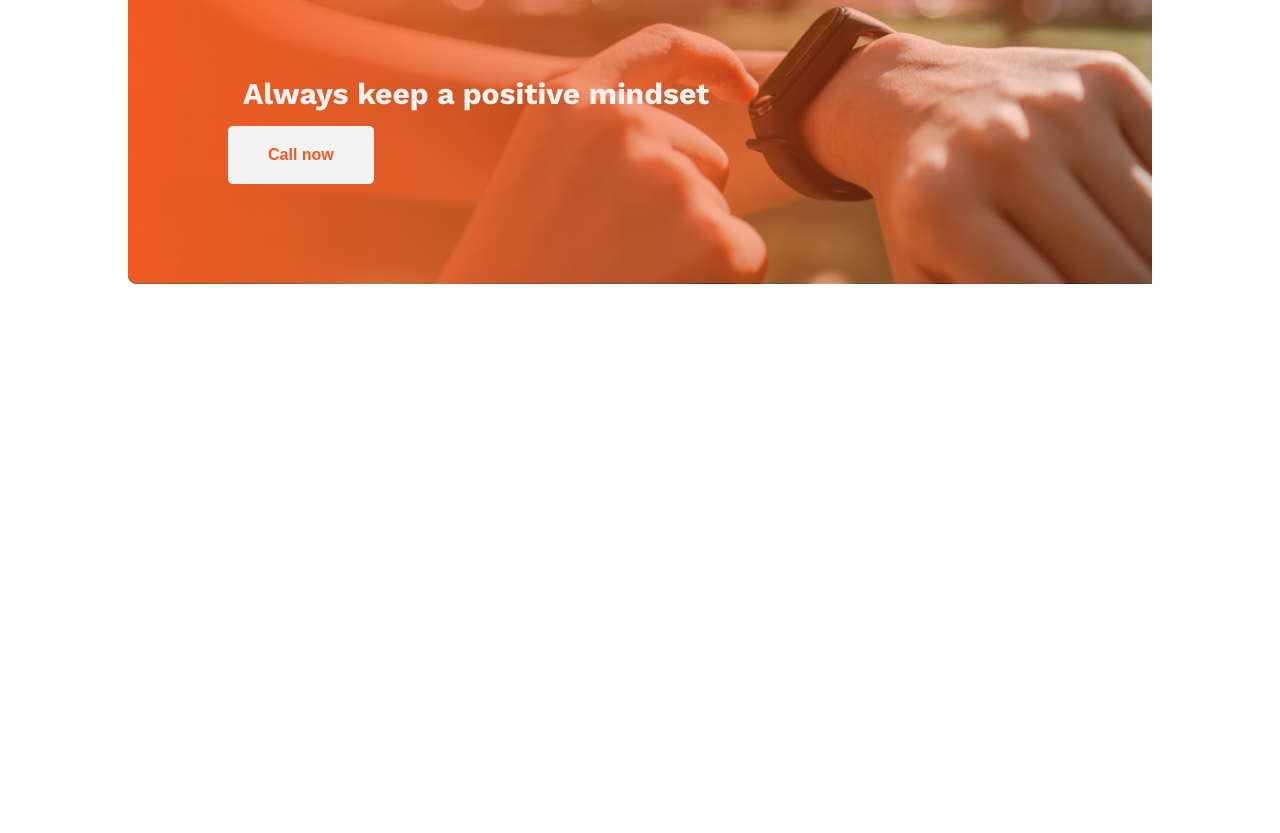
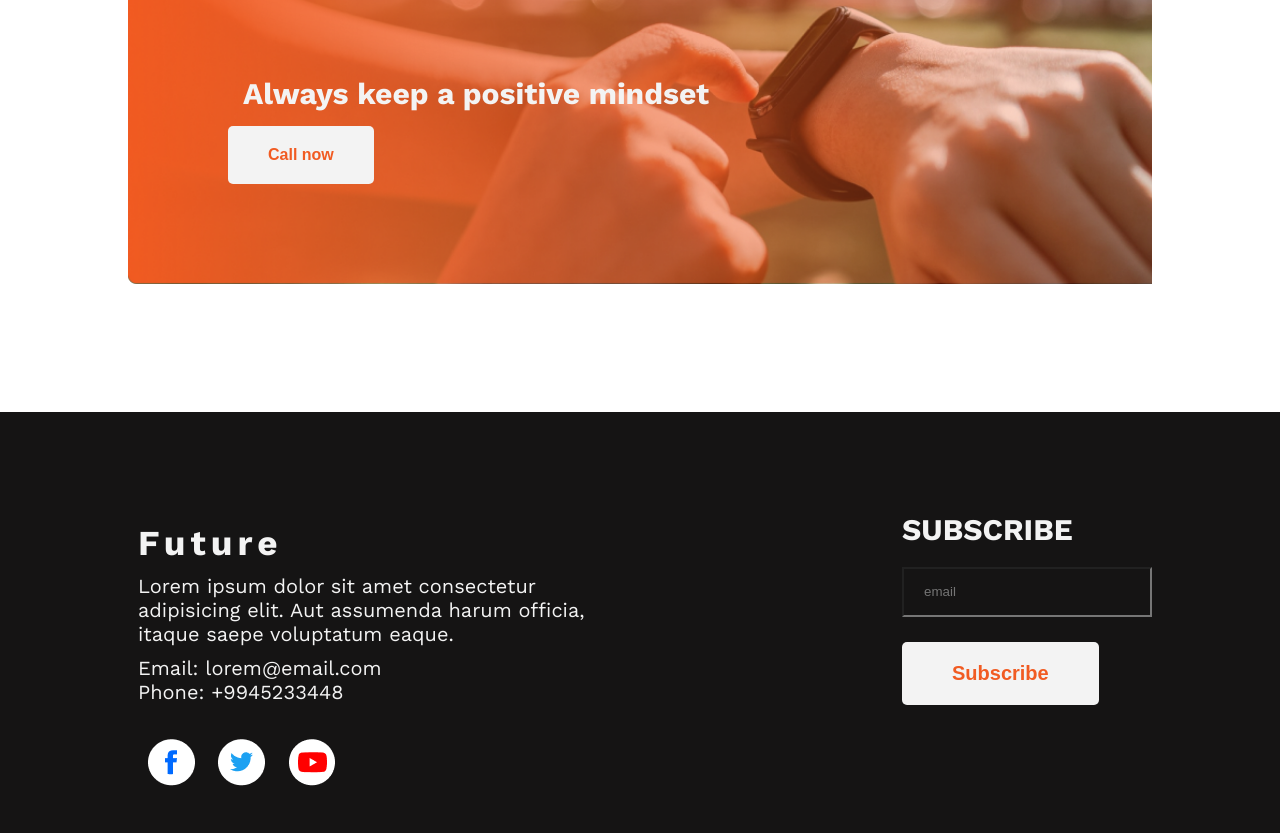
Before and after one commit to SakhawatHossen-coder/PH-challenge1, a plain HTML site: page index.html in a window 1280 px wide. Shown: the part 1622-2455 px from the top of the page. Before the commit the page ends 2034 px from the top, so only its background shows below. Drawn offline with nearby package versions, Linux system fonts and the light colour scheme.

Commit message:
FINISHED

```diff
--- a/index.html
+++ b/index.html
@@ -81,6 +81,36 @@
                </div>
           </div>
      </section>
+     <!-- Footer Section -->
+     <section>
+          <footer>
+               <div class="footer">
+                    <div class="footer_left">
+                         <h1>Future</h1>
+                         <p>Lorem ipsum dolor sit amet consectetur <br> adipisicing elit. Aut assumenda harum officia,
+                              <br>itaque
+                              saepe voluptatum eaque.
+                         </p>
+                         <p class="footer_info">
+                              Email: lorem@email.com <br>
+                              Phone: +9945233448
+
+                         </p>
+                         <div class="icons">
+                              <img src="images/icons/fb.png" alt="">
+                              <img src="images/icons/twitter.png" alt="">
+                              <img src="images/icons/youtube.png" alt="">
+
+                         </div>
+                    </div>
+                    <div class="footer_right">
+                         <h1>SUBSCRIBE</h1>
+                         <input type="text" name="email" placeholder="email" id=""> <br>
+                         <button class="btn_primary1"><a href="">Subscribe</a></button>
+                    </div>
+               </div>
+          </footer>
+     </section>
 
 </body>
 
--- a/styles/style.css
+++ b/styles/style.css
@@ -161,3 +161,59 @@ button {
   font-weight: bold;
   color: var(--White);
 }
+/* FOOTER  */
+footer {
+  background-color: var(--mainColor);
+}
+.footer {
+  width: 80%;
+  margin: auto;
+  color: var(--White);
+  display: flex;
+  justify-content: space-between;
+  padding-top: 10rem;
+}
+.footer_left {
+  padding: 1rem;
+}
+.footer_left h1 {
+  font-size: 3.5rem;
+  letter-spacing: 5px;
+}
+.footer_left p {
+  font-size: 2rem;
+  padding-top: 1rem;
+}
+.footer_info {
+  padding-top: 2rem;
+}
+.footer_info p {
+  margin: 2rem;
+  padding: 4rem;
+}
+.icons {
+  padding: 3.5rem 0rem;
+}
+.icons img {
+  padding: 0 1rem;
+}
+.footer_right h1 {
+  padding-bottom: 2rem;
+  font-size: 3rem;
+}
+.footer_right input {
+  width: 25rem;
+  height: 5rem;
+  background: none;
+  color: white;
+  padding: 2rem;
+  outline: none;
+}
+.footer_right button {
+  margin-top: 2.5rem;
+  padding: 2rem 5rem;
+}
+.footer_right button a {
+  font-size: 2rem;
+  font-weight: bold;
+}
```
